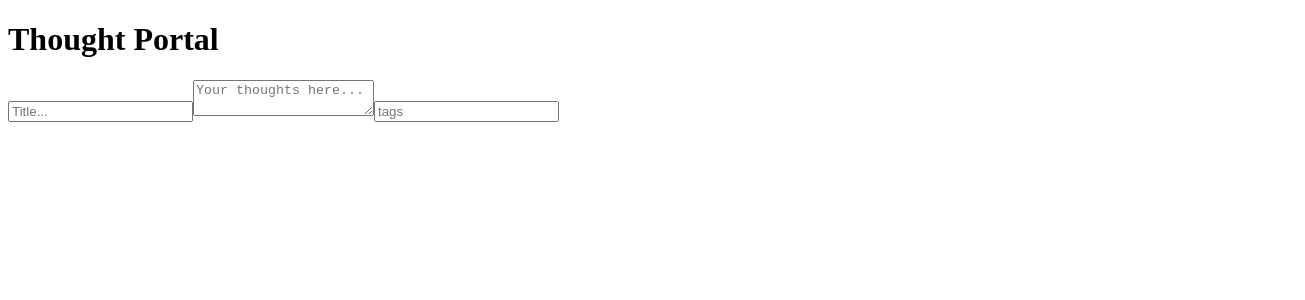
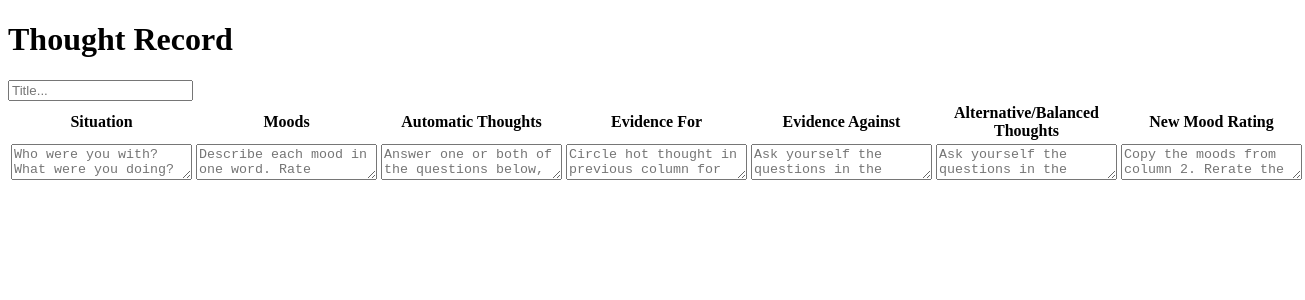
Before and after one commit to Tommacfie/thought-portal, a React (Create React App) app in the folder client/: page / in a window 1280 px wide. Shown: the top 300 px of the page, 1305 px wide, since content can reach past the window. Built offline with nearby package versions, Linux system fonts and the light colour scheme.

Commit message:
feat: folders, files, and basic components for thought record
Signed-off-by: Tom Macfie <tommacfie@aol.com>

```diff
--- a/client/src/App.tsx
+++ b/client/src/App.tsx
@@ -1,10 +1,15 @@
+import ThoughtRecordComponent from './components/ThoughtRecordComponent';
+import ThoughtRecordContainer from './containers/ThoughtRecordContainer';
+import ThoughtRecordPage from './pages/ThoughtRecordPage';
+
 const App = () => {
   return (
     <div>
-      <h1>Thought Portal</h1>
-      <input name="title" placeholder="Title..." />
-      <textarea placeholder="Your thoughts here..." />
-      <input name="tags" placeholder="tags" />
+      <ThoughtRecordPage>
+        <ThoughtRecordContainer>
+          <ThoughtRecordComponent />
+        </ThoughtRecordContainer>
+      </ThoughtRecordPage>
     </div>
   );
 };
--- /dev/null
+++ b/client/src/components/ThoughtRecordComponent.tsx
@@ -0,0 +1,12 @@
+import ThoughtRecordTableComponent from './ThoughtRecordTableComponent';
+
+const ThoughtRecordComponent = () => {
+  return (
+    <div>
+      <h1>Thought Record</h1>
+      <input name="title" placeholder="Title..." />
+      <ThoughtRecordTableComponent />
+    </div>
+  );
+};
+export default ThoughtRecordComponent;
--- /dev/null
+++ b/client/src/components/ThoughtRecordTableComponent.tsx
@@ -0,0 +1,43 @@
+const ThoughtRecordTableComponent = () => {
+  return (
+    <table>
+      <thead>
+        <tr>
+          <th>Situation</th>
+          <th>Moods</th>
+          <th>Automatic Thoughts</th>
+          <th>Evidence For</th>
+          <th>Evidence Against</th>
+          <th>Alternative/Balanced Thoughts</th>
+          <th>New Mood Rating</th>
+        </tr>
+      </thead>
+      <tbody>
+        <tr>
+          <td>
+            <textarea placeholder="Who were you with? What were you doing? When was it? Where were you?" />
+          </td>
+          <td>
+            <textarea placeholder="Describe each mood in one word. Rate intensity of mood (0-100%). Circle or mark the mood you want to examine." />
+          </td>
+          <td>
+            <textarea placeholder="Answer one or both of the questions below, and then some or all of the questions (on p. 54) specific to the mood you circled or marked: What was going through my mind just before I started to feel this way? What images or memories do I have in this situation?" />
+          </td>
+          <td>
+            <textarea placeholder="Circle hot thought in previous column for which you are or marked: looking for evidence. Write factual evidence to support this conclusion. (Try to write facts, not interpretations, as you practiced in Worksheet 8.1 on p. 72.)" />
+          </td>
+          <td>
+            <textarea placeholder="Ask yourself the questions in the Helpful Hints (p. 75) to help discover evidence that does not support your hot thought." />
+          </td>
+          <td>
+            <textarea placeholder="Ask yourself the questions in the Helpful Hints in Chapter 9 (p. 100) to generate alternative. or balanced thoughts. Write an alternative or balanced thought. Rate how much you believe each (0-100%), as alternative or balanced thought well as any (0-100%)." />
+          </td>
+          <td>
+            <textarea placeholder="Copy the moods from column 2. Rerate the intensity of each mood (0-100%), as well as any new moods." />
+          </td>
+        </tr>
+      </tbody>
+    </table>
+  );
+};
+export default ThoughtRecordTableComponent;
--- /dev/null
+++ b/client/src/containers/ThoughtRecordContainer.tsx
@@ -0,0 +1,10 @@
+import { ReactElement } from 'react';
+
+const ThoughtRecordContainer = ({
+  children,
+}: {
+  children: ReactElement | ReactElement[];
+}) => {
+  return <>{children}</>;
+};
+export default ThoughtRecordContainer;
--- /dev/null
+++ b/client/src/pages/ThoughtRecordPage.tsx
@@ -0,0 +1,10 @@
+import { ReactElement } from 'react';
+
+const ThoughtRecordPage = ({
+  children,
+}: {
+  children: ReactElement | ReactElement[];
+}) => {
+  return <>{children}</>;
+};
+export default ThoughtRecordPage;
```
